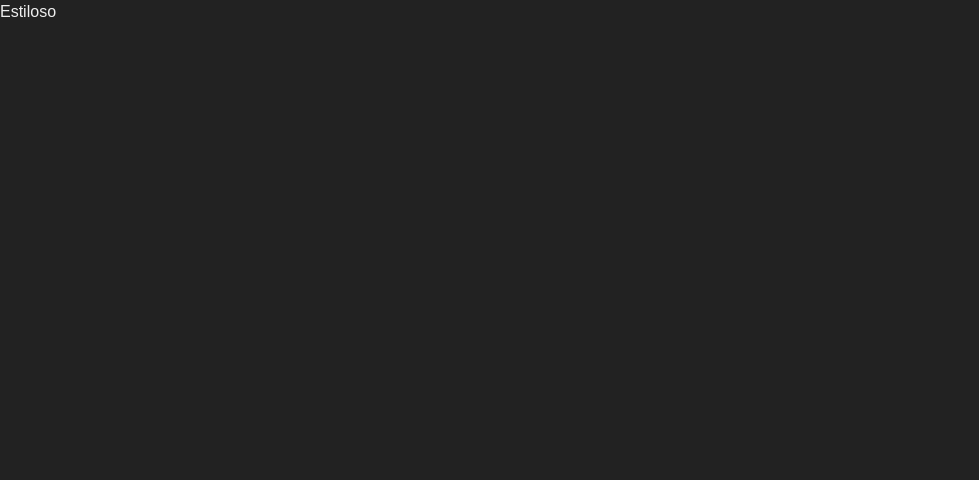
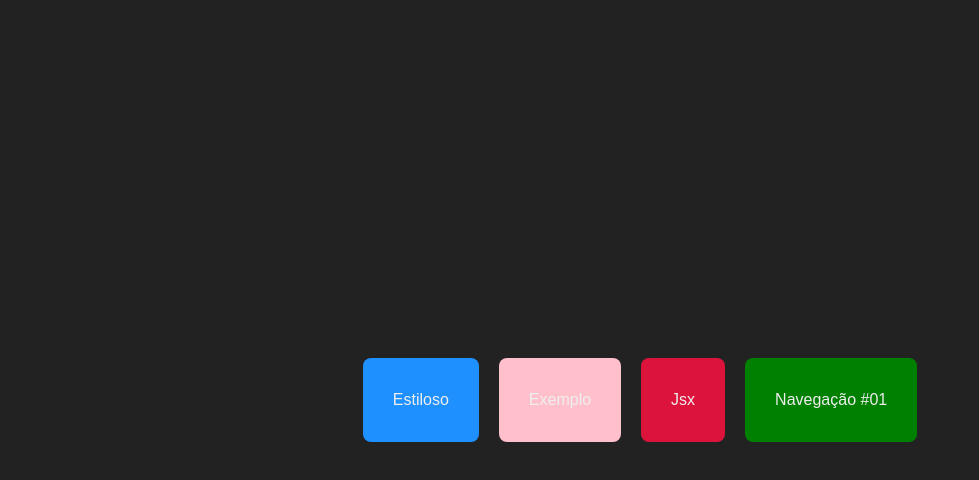
Before and after one commit to icaro-nog/react-redux-udemy, a Next.js app in the folder aulao_nextjs/fundamentos/: page / in a window 1280 px wide. Shown: the top 480 px of the page, without its empty margins (0-979 px from the left). Built offline with nearby package versions, Linux system fonts and the light colour scheme.

Commit message:
navegação dinamica

```diff
--- /dev/null
+++ b/aulao_nextjs/fundamentos/src/components/Navegador.jsx
@@ -0,0 +1,19 @@
+import Link from "next/link"
+import '../styles/Navegador.modules.css'
+
+export default function Navegador(props){
+    return (
+        <Link
+            href={props.destino}
+        >
+            <div
+                className="navegador"
+                style={{
+                    backgroundColor: props.cor ?? 'dodgerblue'
+                }}
+            >
+                {props.texto}
+            </div>
+        </Link>
+    )
+}
--- a/aulao_nextjs/fundamentos/src/pages/exemplo.jsx
+++ b/aulao_nextjs/fundamentos/src/pages/exemplo.jsx
@@ -1,10 +1,11 @@
 import Cabecalho from "../components/Cabecalho";
+import Layout from "../components/Layout";
 
 export default function Exemplo(){
     return (
-        <div>
+        <Layout titulo="Usando componentes">
             <Cabecalho titulo="cabecalho 1" ></Cabecalho>
             <Cabecalho titulo="cabecalho 2" ></Cabecalho>
-        </div>
+        </Layout>
     )
 }
--- a/aulao_nextjs/fundamentos/src/pages/index.jsx
+++ b/aulao_nextjs/fundamentos/src/pages/index.jsx
@@ -1,11 +1,39 @@
-import Link from 'next/link'
+import Navegador from '../components/Navegador'
 
 export default function Inicio(){
     return (
-        <div>
-            <Link
-                href="/estiloso"
-            >Estiloso</Link>
+        <div
+            style={{
+                display: 'flex',
+                justifyContent: 'center',
+                alignItems: 'center',
+                flexWrap: 'wrap',
+                height: '100vh'
+            }}
+        >
+            <Navegador
+                texto="Estiloso"
+                destino="/estiloso"
+            >
+            </Navegador>
+            <Navegador
+                texto="Exemplo"
+                destino="/exemplo"
+                cor="pink"
+            >
+            </Navegador>
+            <Navegador
+                texto="Jsx"
+                destino="/jsx"
+                cor="crimson"
+            >
+            </Navegador>
+            <Navegador
+                texto="Navegação #01"
+                destino="/navegacao"
+                cor="green"
+            >
+            </Navegador>
         </div>
     )
 }
--- a/aulao_nextjs/fundamentos/src/pages/jsx.jsx
+++ b/aulao_nextjs/fundamentos/src/pages/jsx.jsx
@@ -1,3 +1,5 @@
+import Layout from "../components/Layout"
+
 export default function Jsx(){
 
     const titulo = <h1>JSX é um conceito Central</h1>
@@ -7,7 +9,7 @@ export default function Jsx(){
     }
 
     return (
-        <div>
+        <Layout titulo="Entendendo o JSX">
             {titulo}
             {substitulo()}
             <p>
@@ -16,6 +18,6 @@ export default function Jsx(){
                     idade: 30
                 })}
             </p>
-        </div>
+        </Layout>
     )
 }
--- /dev/null
+++ b/aulao_nextjs/fundamentos/src/styles/Navegador.modules.css
@@ -0,0 +1,7 @@
+.navegador {
+    background-color: darkblue;
+    padding: 30px;
+    margin: 10px;
+    border-radius: 8px;
+
+}
```
Also changed, not shown: aulao_nextjs/fundamentos/src/pages/navegacao/index.jsx (added, +9 -0 lines), aulao_nextjs/fundamentos/src/pages/cliente/codigo.jsx (added).
